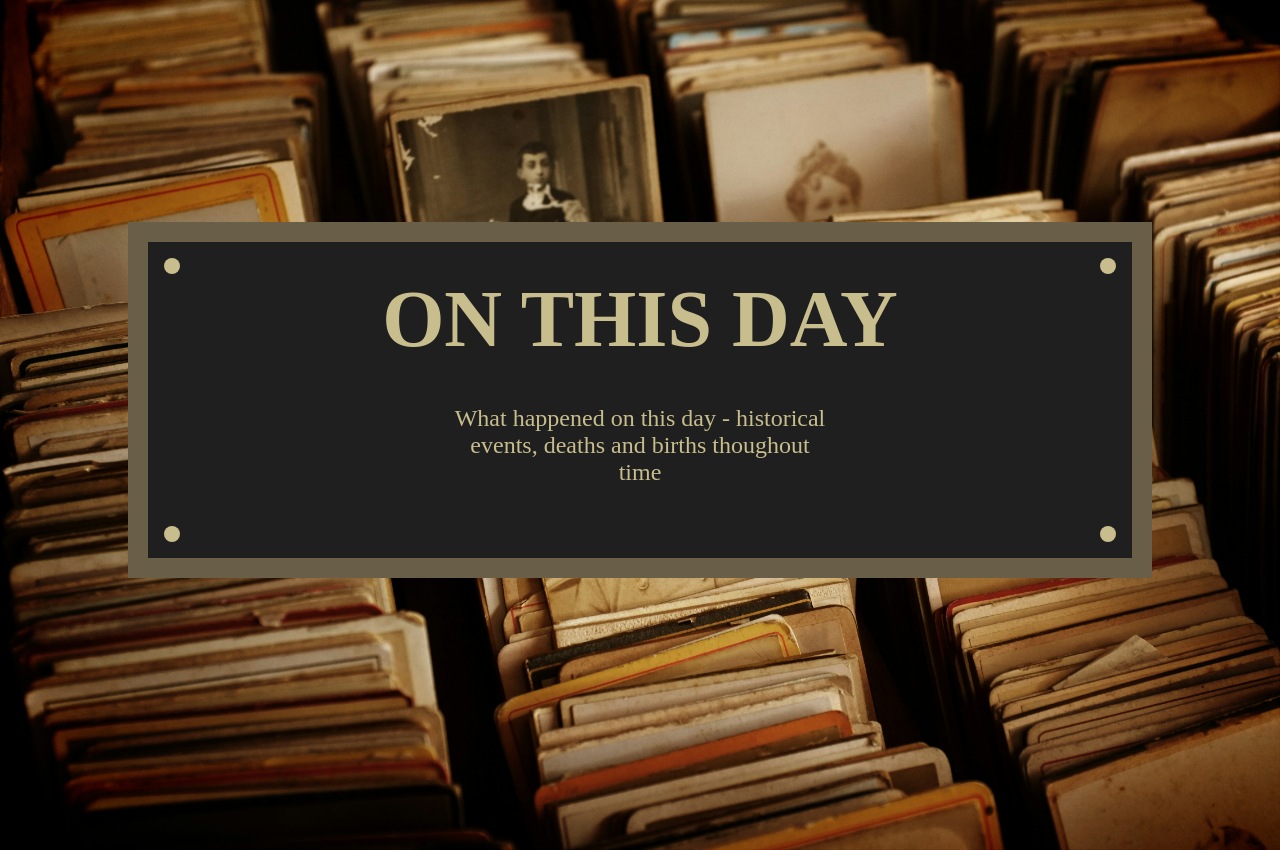
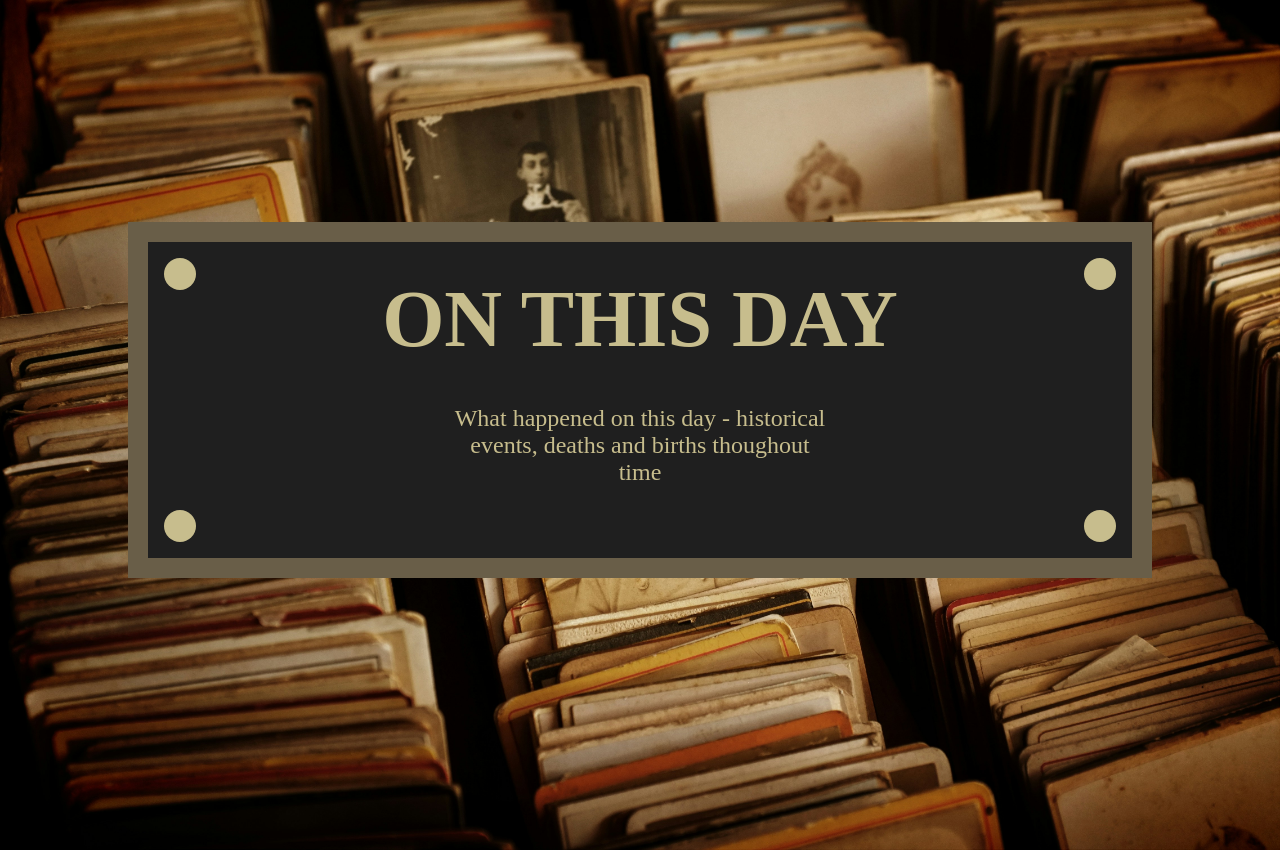
Before and after one commit to Speks2/OnThisDayReact, a React (Vite) app in the folder onthisday/: page / in a window 1280 px wide. Built offline with nearby package versions, Linux system fonts and the light colour scheme; a web font is replaced by a local one.

Commit message:
circles bigger

```diff
--- a/onthisday/src/components/Header/Header.module.scss
+++ b/onthisday/src/components/Header/Header.module.scss
@@ -64,8 +64,8 @@ header {
       // Circle styles
   .circle {
     position: absolute;
-    width: 1rem;
-    height: 1rem;
+    width: 2rem;
+    height: 2rem;
     background-color: V.$slight-depression;
     border-radius: 50%;
   }
```
